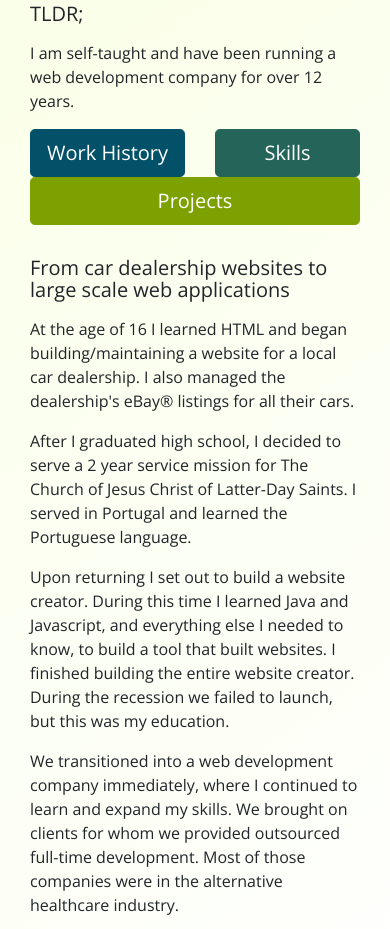
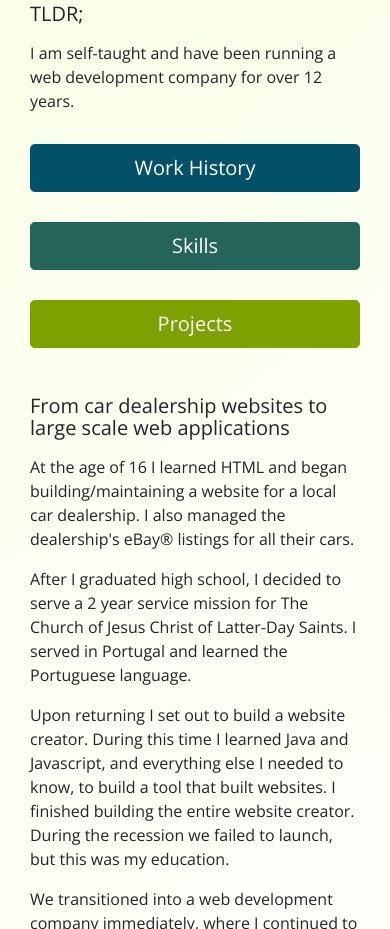
Before and after one commit to dalelarsen/dalelarsen.com, a Gatsby site: page / in a window 390 px wide. Shown: the part 1076-2005 px from the top of the page. Built offline with nearby package versions, Linux system fonts and the light colour scheme; Gatsby itself is replaced by a stand-in of ours.

Commit message:
mobile fixes

```diff
--- a/src/components/about/about.js
+++ b/src/components/about/about.js
@@ -12,7 +12,7 @@ import scrollToElement from "scroll-to-element";
 import { Container, Row, Col, Button } from 'react-bootstrap';
 
 //Icons
-import { FaArrowDown } from 'react-icons/fa';
+import { FaArrowDown, FaBriefcase, FaListUl } from 'react-icons/fa';
 
 import './about.scss';
 
@@ -34,19 +34,19 @@ class About extends React.Component {
           <p>I am self-taught and have been running a web development company for over {proYears} years.</p>
 
           <Row>
-            <Col><Button variant="primary" size="lg" block onClick={() => scrollToElement('#work', {
+            <Col xs={12} sm={4} className="about-btns"><Button variant="primary" size="lg" block onClick={() => scrollToElement('#work', {
               offset: -20,
               ease: 'in-out-quad',
               duration: 300
             })}>Work History</Button>{' '}</Col>
 
-            <Col><Button variant="info" size="lg" block onClick={() => scrollToElement('#stack', {
+            <Col xs={12} sm={4} className="about-btns"><Button variant="info" size="lg" block onClick={() => scrollToElement('#stack', {
               offset: -20,
               ease: 'in-out-quad',
               duration: 300
             })}>Skills</Button>{' '}</Col>
 
-            <Col><Button variant="success" size="lg" block onClick={() => scrollToElement('#projects', {
+            <Col xs={12} sm={4} className="about-btns"><Button variant="success" size="lg" block onClick={() => scrollToElement('#projects', {
               offset: -20,
               ease: 'in-out-quad',
               duration: 300
--- a/src/components/about/about.scss
+++ b/src/components/about/about.scss
@@ -1,10 +1,22 @@
 @import "../../css/vars.scss";
 
 .about-container {
-    background: rgb(240,255,189);
-    background: linear-gradient(144deg, rgba(240,255,189,0.4) 0%, rgba(255,255,255,1) 80%) !important;
+    background: rgb(240, 255, 189);
+    background: linear-gradient(144deg, rgba(240, 255, 189, 0.4) 0%, rgba(255, 255, 255, 1) 80%) !important;
 
     h2 {
         text-align: center;
     }
+
+    .about-btns {
+        margin-top: 15px;
+        margin-bottom: 15px;
+    }
+
+    .about-btns {
+        svg {
+            margin-left: 15px;
+            margin-top: -4px;
+        }
+    }
 }
```
